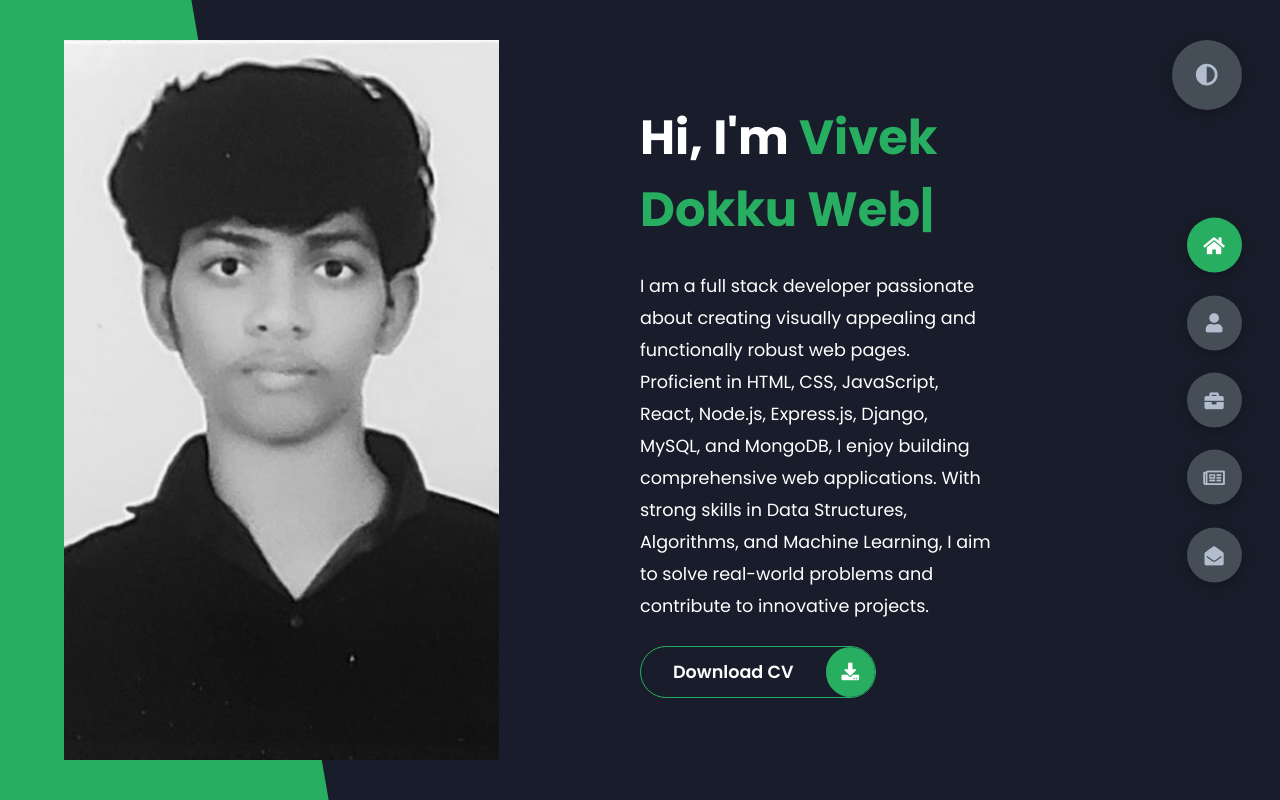
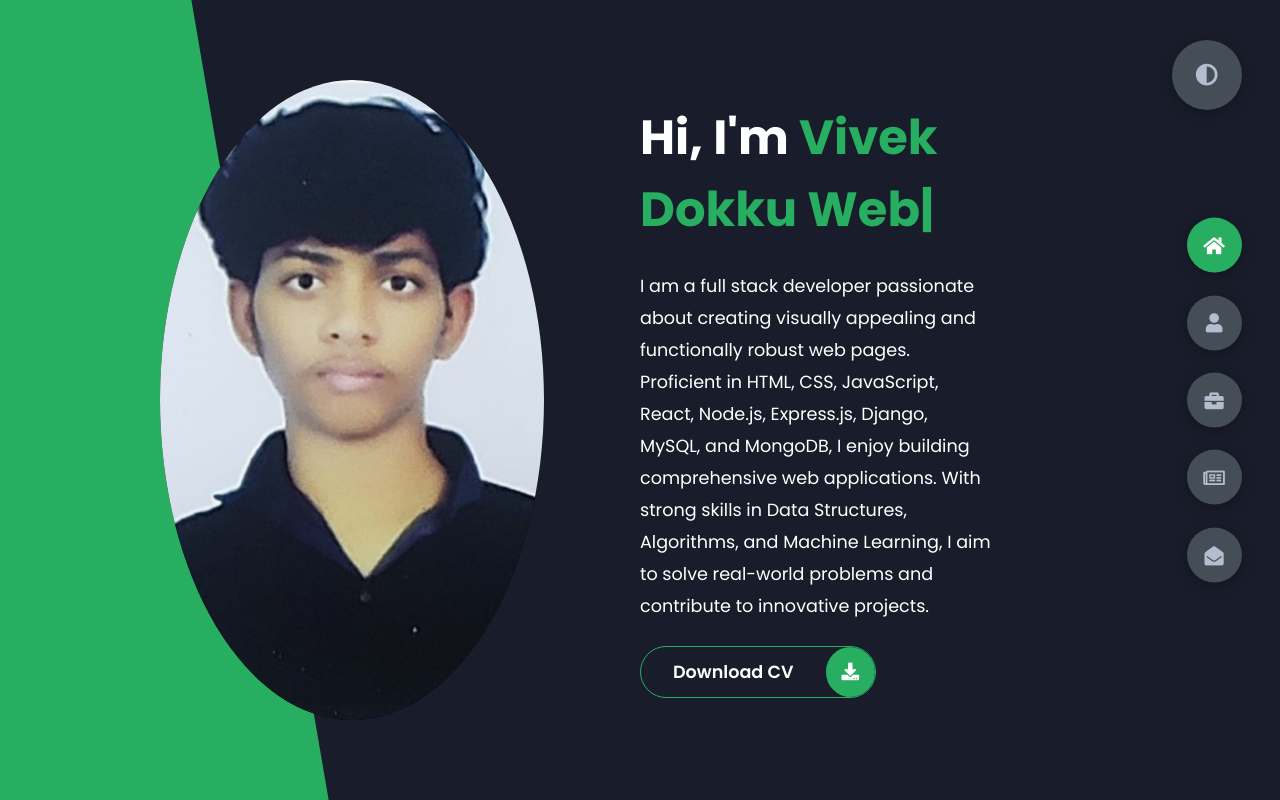
Before and after one commit to DeepakVarmaK/Portfolio, a plain HTML site: page index.html in a window 1280 px wide. Drawn offline with nearby package versions, Linux system fonts and the light colour scheme.

Commit message:
added finishing touches

```diff
--- a/index.html
+++ b/index.html
@@ -412,14 +412,15 @@
                                 <input type="text" required placeholder="ENTER SUBJECT">
                             </div>
                             <div class="input-control">
-                                <textarea name="" id="" cols="15" rows="8" placeholder="Message Here..."></textarea>
+                                <textarea name="" id="" cols="15" rows="8" placeholder="Message Here...   'Please skip '  "></textarea>
                             </div>
                             <div class="submit-btn">
 
-                                <a href="#" class="main-btn">
+                                <a href="javascript:void(0);" class="main-btn" onclick="location.reload();">
                                     <span class="btn-text">SUBMIT</span>
                                     <span class="btn-icon"><i class="fas fa-submit"></i></span>
                                 </a>
+
                             </div>
                         </form>
                     </div>
--- a/styles/styles.css
+++ b/styles/styles.css
@@ -171,23 +171,30 @@
     clip-path: polygon(0 0, 46% 0, 79% 100%, 0% 100%);
   }
   .header-content .left-header .image {
-    border-radius: var(--br-sm-2);
-    height: 90%;
-    width: 68%;
-    margin-left: 4rem;
+    border-radius: 50%; /* Circular border for a sphere effect */
+    height: 80%; /* Slightly reduced height */
+    width: 60%;  /* Slightly reduced width */
+    margin-left: 10rem; /* Increased left margin to move it more to the right */
     background-color: var(--color-black);
     transition: all 0.4s ease-in-out;
-  }
-  .header-content .left-header .image img {
+    position: relative; /* Added for positioning */
+    overflow: hidden; /* Ensure the image doesn't overflow */
+}
+
+.header-content .left-header .image img {
     width: 100%;
     height: 100%;
     object-fit: cover;
-    transition: all 0.4s ease-in-out;
-    filter: grayscale(100%);
-  }
-  .header-content .left-header .image img:hover {
-    filter: grayscale(0);
-  }
+    transition: transform 0.4s ease-in-out; /* Transition for transform */
+}
+
+.header-content .left-header .image:hover img {
+    transform: scale(1.1); /* Slightly enlarge image on hover */
+}
+
+
+
+
   .header-content .right-header {
     display: flex;
     flex-direction: column;
```
